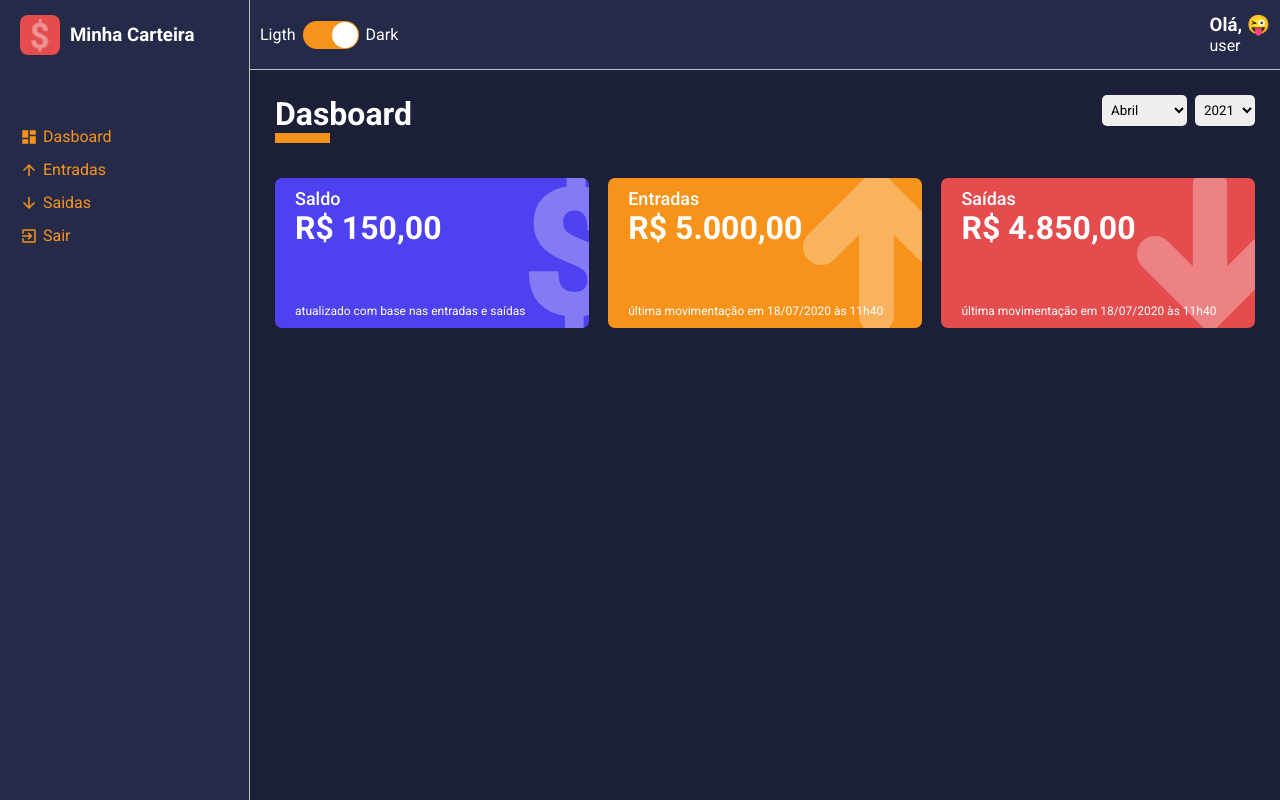
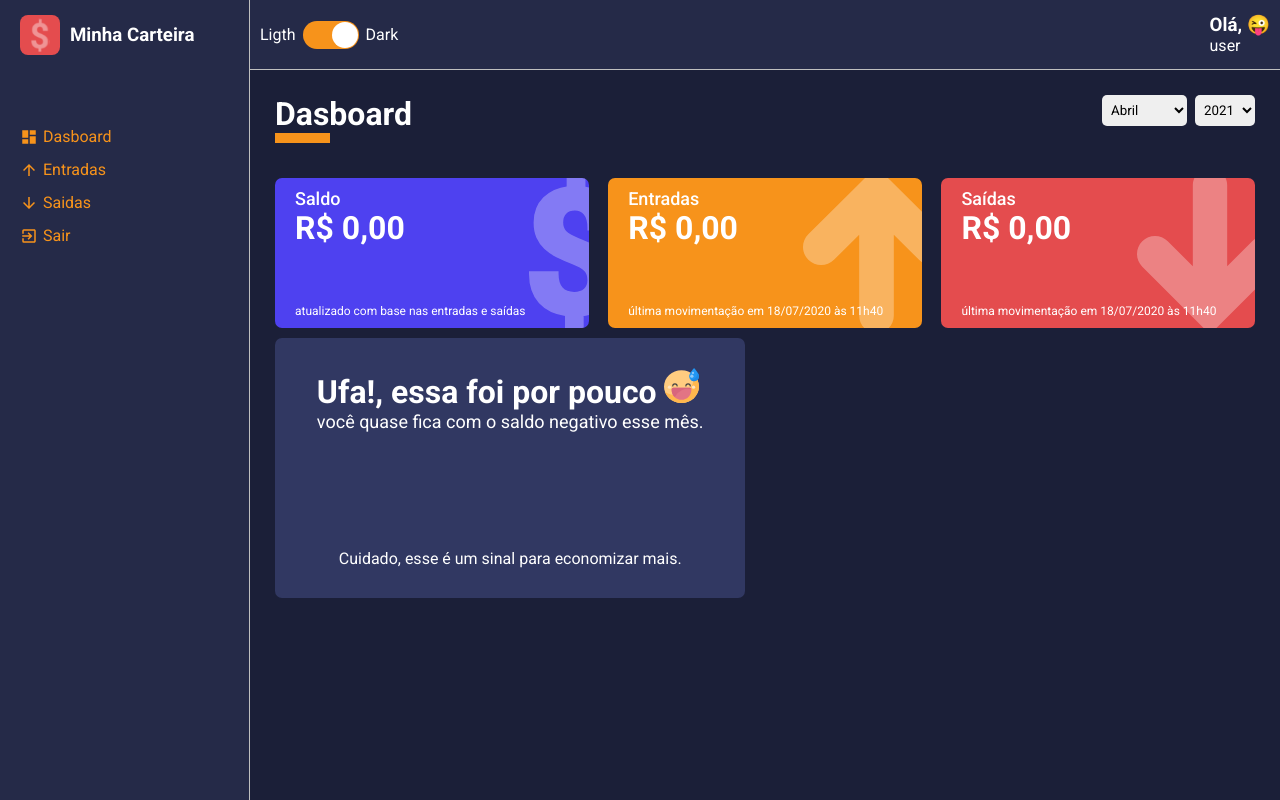
Before and after one commit to UmberBn/minha-carteira, a React (Create React App) app: page /dashboard in a window 1280 px wide. Built offline with nearby package versions, Linux system fonts and the light colour scheme.

Commit message:
Deixando cards dinamicos, criando card de mensagens, começando a criar os graficos

```diff
--- a/package.json
+++ b/package.json
@@ -18,6 +18,7 @@
     "react-router-dom": "^5.2.0",
     "react-scripts": "4.0.3",
     "react-switch": "^6.0.0",
+    "recharts": "^2.0.9",
     "styled-components": "^5.2.3",
     "typescript": "^4.1.2",
     "web-vitals": "^1.0.1",
--- /dev/null
+++ b/src/components/MessageBox/index.tsx
@@ -0,0 +1,76 @@
+import React from 'react';
+import { Container } from './styles';
+import happy from '../../assets/happy.svg';
+import sad from '../../assets/sad.svg';
+import grinning from '../../assets/grinning.svg';
+
+interface IMessageBoxProps {
+  totalAmount: number;
+}
+
+interface IMessages {
+  title: string;
+  icon: string;
+  description: string;
+  footerText: string;
+}
+
+const MessageBox: React.FC<IMessageBoxProps> = ({totalAmount}) => {
+  const positiveMessage: IMessages = {
+    title: 'Mandou bem',
+    icon: happy,
+    description: 'Sua carteira está com o saldo positivo!',
+    footerText: 'Continue assim, você está indo bem!'
+  }
+
+  const negativeMessage: IMessages = {
+    title: 'Opa, parece que você que não estamos bem',
+    icon: sad,
+    description: 'Sua carteira está com o saldo negativo!',
+    footerText: 'tente cortar gastos desnecessários.'
+  }
+
+  const zeroMessage: IMessages = {
+    title: 'Ufa!, essa foi por pouco',
+    icon: grinning,
+    description: 'você quase fica com o saldo negativo esse mês.',
+    footerText: 'Cuidado, esse é um sinal para economizar mais.',
+  }
+
+  return (
+    <Container>
+      <header>
+        <h1>
+          {
+            totalAmount > 0 ? positiveMessage.title
+            : totalAmount === 0 ? zeroMessage.title
+            : negativeMessage.title
+          }
+          <img
+            src={
+                  totalAmount > 0 ? positiveMessage.icon
+                  : totalAmount === 0 ? zeroMessage.icon
+                  : negativeMessage.icon
+                }
+              alt="Emoji do status da carteira" />
+        </h1>
+        <p>
+          {
+            totalAmount > 0 ? positiveMessage.description
+            : totalAmount === 0 ? zeroMessage.description
+            : negativeMessage.description
+          }
+        </p>
+      </header>
+      <footer>
+        {
+          totalAmount > 0 ? positiveMessage.footerText
+          : totalAmount === 0 ? zeroMessage.footerText
+          : negativeMessage.footerText
+        }
+      </footer>
+    </Container>
+  );
+}
+
+export default MessageBox;
--- /dev/null
+++ b/src/components/MessageBox/styles.ts
@@ -0,0 +1,23 @@
+import styled from 'styled-components';
+
+export const Container = styled.div`
+  align-items: center;
+  background: ${(props) => props.theme.colors.tertiary};
+  border-radius: 7px;
+  color:  ${(props) => props.theme.colors.white};
+  display: flex;
+  flex-direction: column;
+  height: 260px;
+  justify-content: space-between;
+  padding: 30px;
+  width: 48%;
+
+  > header img {
+    width: 35px;
+    margin-left: 7px;
+  }
+
+  > header p {
+    font-size: 18px;
+  }
+`;
--- /dev/null
+++ b/src/components/PieChart/styles.ts
@@ -0,0 +1,5 @@
+import styled from 'styled-components';
+
+export const Container = styled.div`
+
+`;
--- a/src/pages/Dashboard/index.tsx
+++ b/src/pages/Dashboard/index.tsx
@@ -1,5 +1,6 @@
 import React, { useMemo, useState } from 'react';
 import ContentHeader from '../../components/ContentHeader';
+import MessageBox from '../../components/MessageBox';
 import SelectInput from '../../components/SelectInput';
 import WalletBox from '../../components/WalletBox';
 import { expenses } from '../../expenses';
@@ -8,8 +9,8 @@ import { MONTHS } from '../../utils/months';
 import { Container, Content } from './styles';
 
 const Dashboard: React.FC = () => {
-  const [monthSelected, setMonthSelected] = useState<string>(String(new Date().getMonth() + 1));
-  const [yearSelected, setYearSelected] = useState<string>(String(new Date().getFullYear()));
+  const [monthSelected, setMonthSelected] = useState<number>(new Date().getMonth() + 1);
+  const [yearSelected, setYearSelected] = useState<number>(new Date().getFullYear());
 
   const months = useMemo(() => {
     const CurrentDate = new Date();
@@ -52,42 +53,71 @@ const Dashboard: React.FC = () => {
     }));
   }, []);
 
+  const totalGains = useMemo(()=> {
+    let total: number = 0;
+    gains.forEach((gain) => {
+      const date = new Date(gain.date);
+      const year = date.getFullYear();
+      const month = date.getMonth() + 1;
+        if (month === monthSelected && year === yearSelected) {
+          total += Number(gain.amount);
+       };
+    });
+    return total;
+  },[monthSelected, yearSelected])
+
+  const totalExpenses = useMemo(()=> {
+    let total: number = 0;
+    expenses.forEach((expense) => {
+      const date = new Date(expense.date);
+      const year = date.getFullYear();
+      const month = date.getMonth() + 1;
+        if (month === monthSelected && year === yearSelected) {
+          total += Number(expense.amount);
+       };
+    });
+    return total;
+  },[monthSelected, yearSelected])
+
+  const totalAmount = totalGains - totalExpenses;
+
   return (
     <Container>
       <ContentHeader title='Dasboard' lineColor='#F7931B'>
       <SelectInput
           options={ months }
-          onChange={(e) => setMonthSelected(e.target.value)}
+          onChange={(e) => setMonthSelected(Number(e.target.value))}
           defaultValue={ monthSelected }
         />
         <SelectInput
           options={ years }
-          onChange={(e) => setYearSelected(e.target.value)}
+          onChange={(e) => setYearSelected(Number(e.target.value))}
           defaultValue={ yearSelected }
         />
       </ContentHeader>
       <Content>
         <WalletBox
           title='Saldo'
-          amount={150}
+          amount={totalAmount}
           footerLabel='atualizado com base nas entradas e saídas'
           icon="dolar"
           color="#4E41F0"
         />
         <WalletBox
           title='Entradas'
-          amount={5000}
+          amount={totalGains}
           footerLabel='última movimentação em 18/07/2020 às 11h40'
           icon="arrowUp"
           color="#F7931B"
         />
         <WalletBox
           title='Saídas'
-          amount={4850}
+          amount={totalExpenses}
           footerLabel='última movimentação em 18/07/2020 às 11h40'
           icon="arrowDown"
           color="#E44C4E"
         />
+        <MessageBox totalAmount={totalAmount} />
       </Content>
     </Container>
   );
--- a/src/pages/Dashboard/styles.ts
+++ b/src/pages/Dashboard/styles.ts
@@ -6,5 +6,6 @@ export const Container = styled.div`
 
 export const Content = styled.div`
   display: flex;
+  flex-wrap: wrap;
   justify-content: space-between;
 `;
```
Also changed, not shown: src/components/PieChart/index.tsx (added, +12 -0 lines), src/assets/grinning.svg (added), 1 other file (tests, documents, lock files or other folders).
